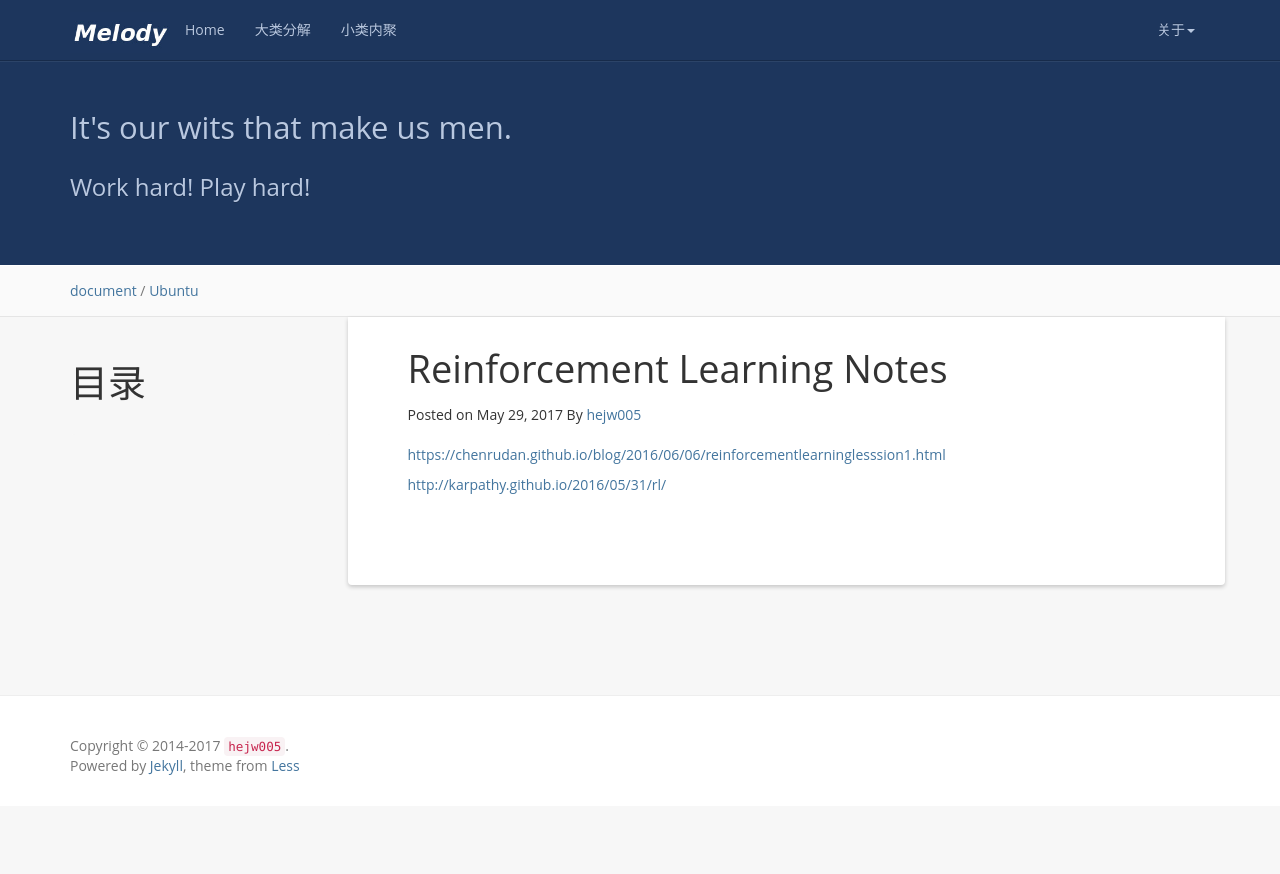
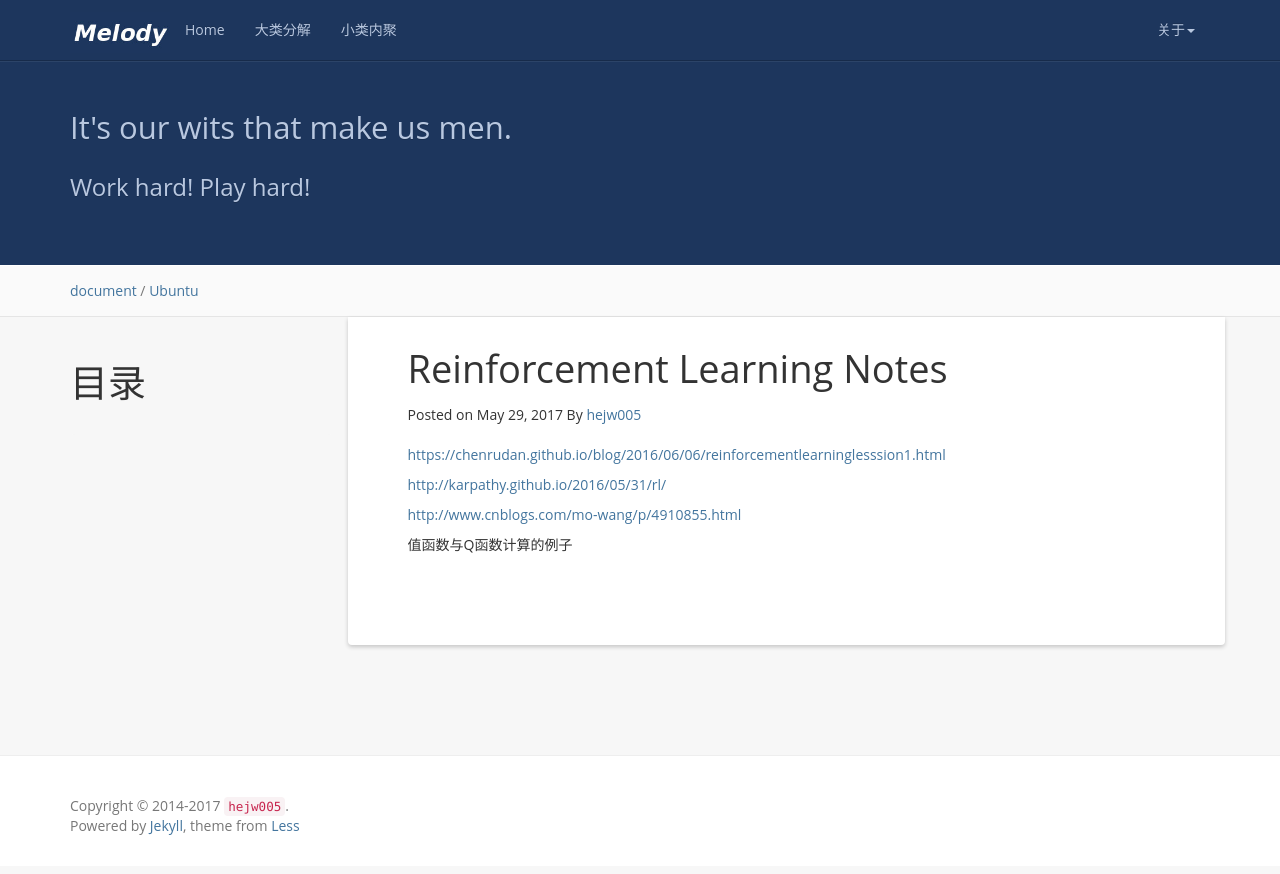
Before and after one commit to h005/h005.github.io, a Jekyll site: the page built from _posts/2017-05-29-Reinforcement Learning Notes.md, in a window 1280 px wide. Shown: the top 874 px of the page. Built offline with Jekyll 4.4.1, drawn with Linux system fonts in a browser that asks for light colours; nearby versions of some CDN libraries; comment, search, counter and statistics services are not loaded.

Commit message:
add another notes about reinforcement learning

```diff
--- a/_posts/2017-05-29-Reinforcement Learning Notes.md
+++ b/_posts/2017-05-29-Reinforcement Learning Notes.md
@@ -15,3 +15,8 @@ tag: Ubuntu
 
 
 [http://karpathy.github.io/2016/05/31/rl/](http://karpathy.github.io/2016/05/31/rl/)
+
+
+[http://www.cnblogs.com/mo-wang/p/4910855.html](http://www.cnblogs.com/mo-wang/p/4910855.html)
+
+值函数与Q函数计算的例子
```
